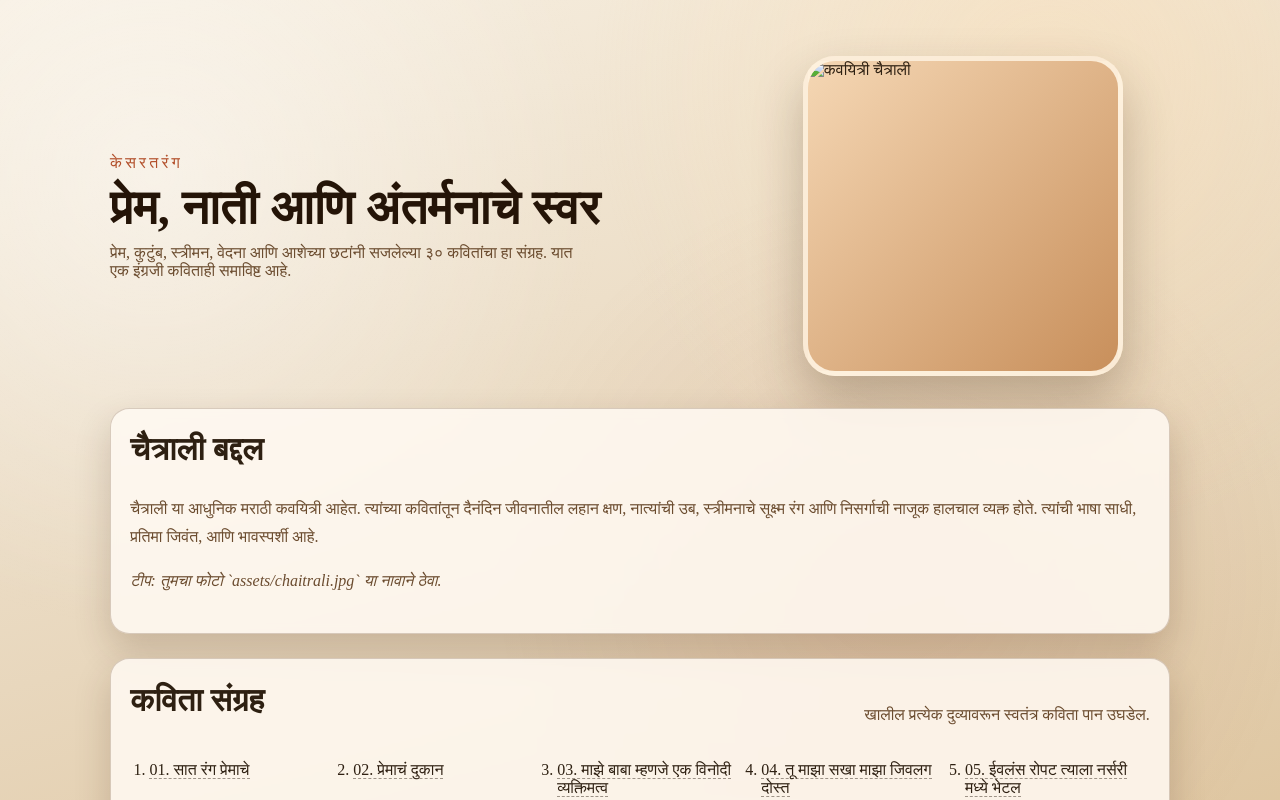
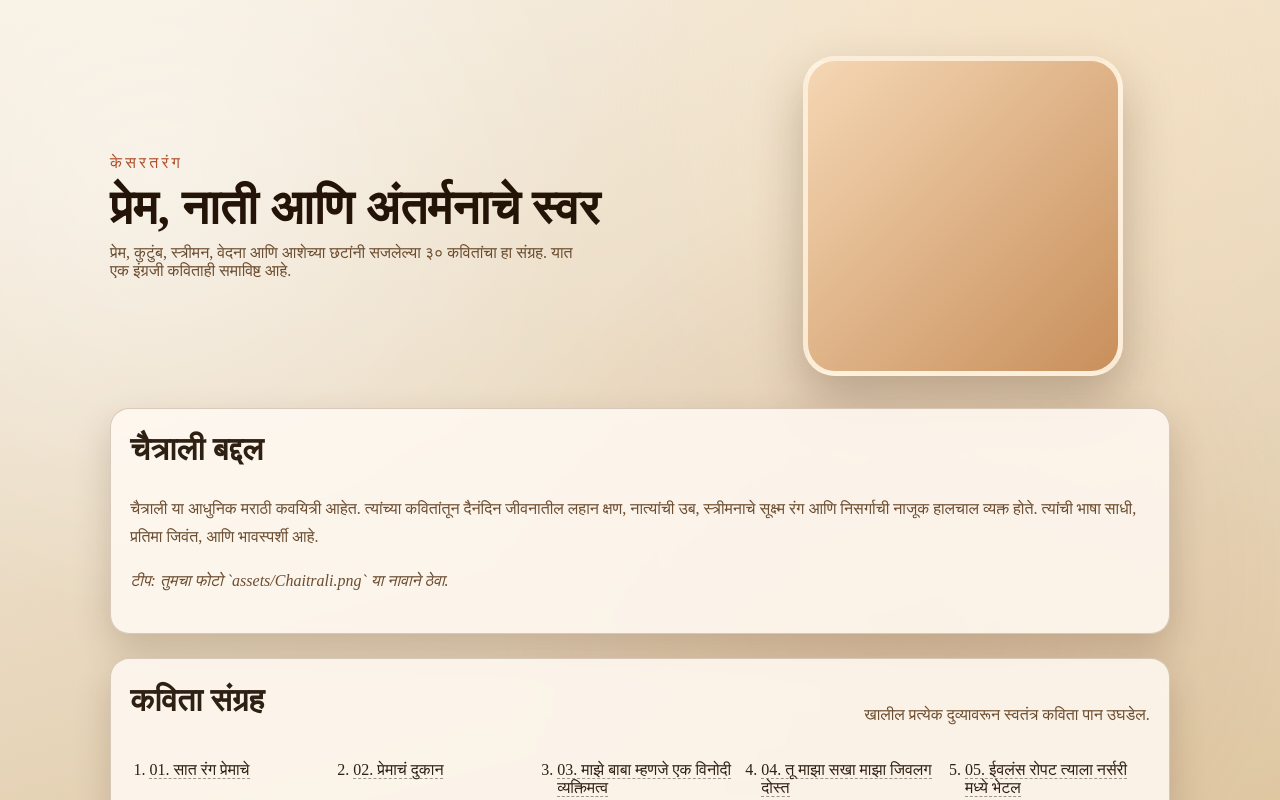
Before and after one commit to summitize/KesarTarang, a plain HTML site: page index.html in a window 1280 px wide. Shown: the top 800 px of the page. Drawn offline with Linux system fonts and the light colour scheme; a web font is replaced by a local one.

Commit message:
Update homepage image path to Chaitrali.png

```diff
--- a/index.html
+++ b/index.html
@@ -19,7 +19,7 @@
       <p class="subtitle">प्रेम, कुटुंब, स्त्रीमन, वेदना आणि आशेच्या छटांनी सजलेल्या ३० कवितांचा हा संग्रह. यात एक इंग्रजी कविताही समाविष्ट आहे.</p>
     </div>
     <div class="portrait-wrap">
-      <img src="assets/chaitrali.jpg" alt="कवयित्री चैत्राली" class="portrait" />
+      <img src="assets/Chaitrali.png" alt="कवयित्री चैत्राली" class="portrait" />
     </div>
   </header>
 
@@ -31,7 +31,7 @@
         नात्यांची उब, स्त्रीमनाचे सूक्ष्म रंग आणि निसर्गाची नाजूक हालचाल व्यक्त होते.
         त्यांची भाषा साधी, प्रतिमा जिवंत, आणि भावस्पर्शी आहे.
       </p>
-      <p class="note">टीप: तुमचा फोटो `assets/chaitrali.jpg` या नावाने ठेवा.</p>
+      <p class="note">टीप: तुमचा फोटो `assets/Chaitrali.png` या नावाने ठेवा.</p>
     </section>
 
     <section class="collection card">
```
